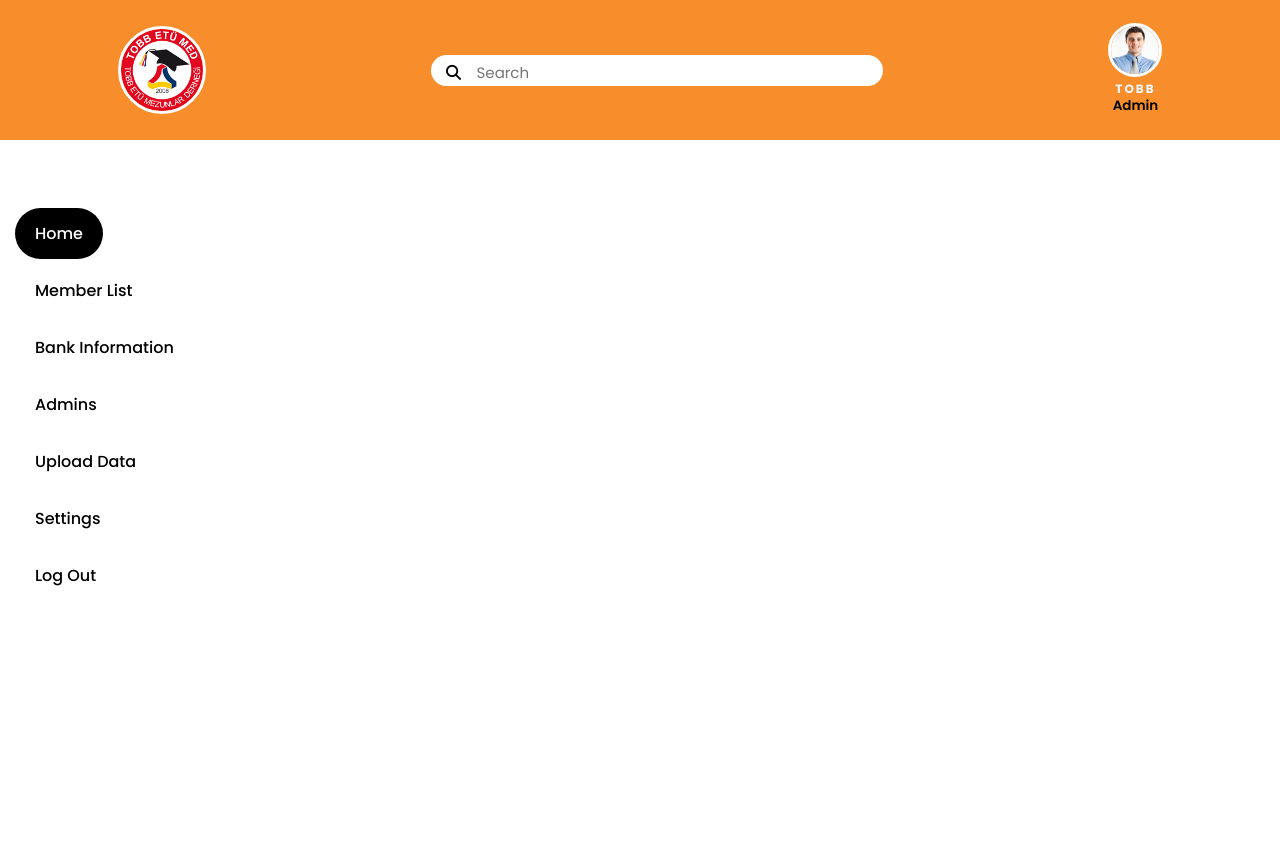
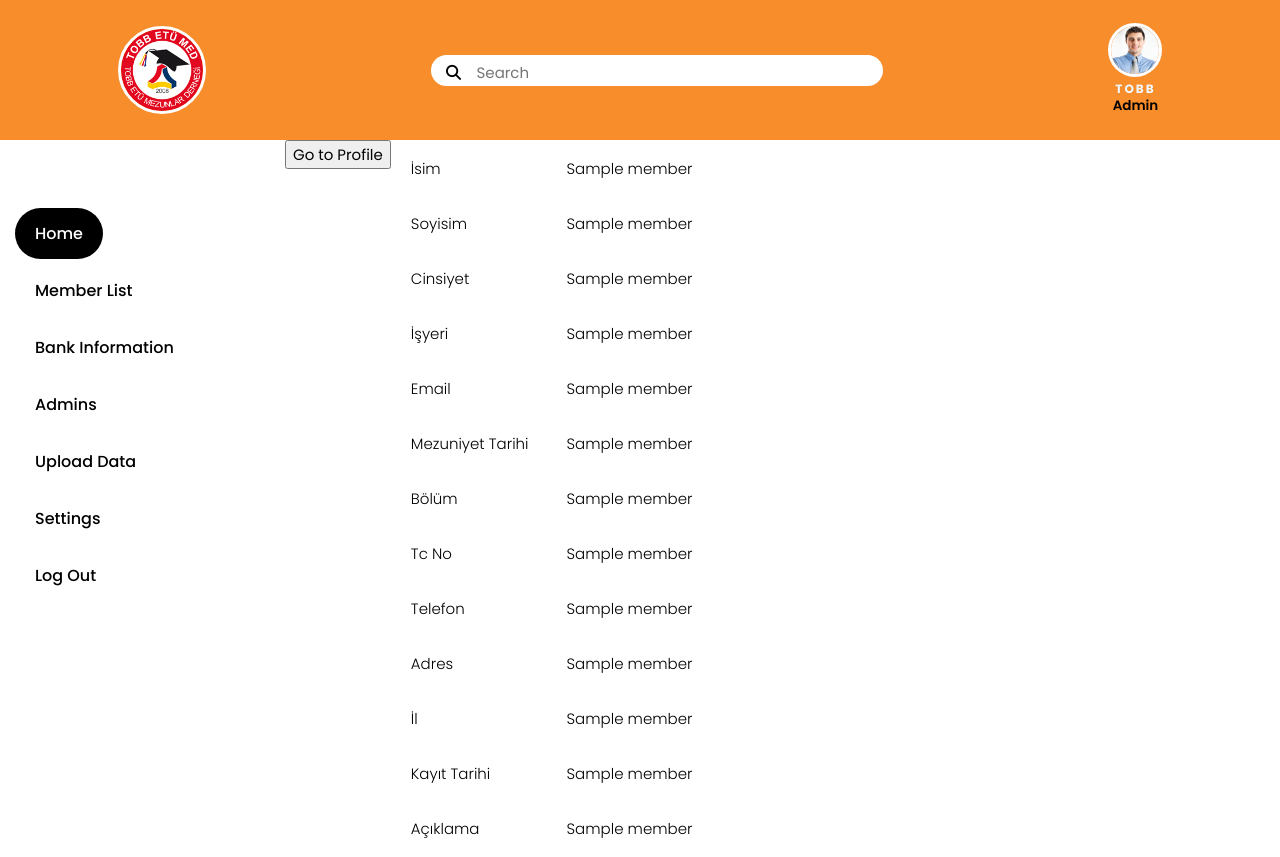
Before and after one commit to shiny-apricot/alumni-membership-system, a Flask app: a page that uses templates/profile.html in a window 1280 px wide. Before the commit the page ends 586 px from the top, so only its background shows below. Run offline with Flask 2, Linux system fonts and the light colour scheme; the visitor is signed in with stand-in values (Sample User, id 1); a database or web service that is not in the repository returns one stand-in record (values such as "Sample title"); parts of the project's set-up code (start-up, migrations or seed data) failed here and were passed over; some libraries are stand-ins or nearby versions.

Commit message:
last changes about design and login problem

```diff
--- a/app.py
+++ b/app.py
@@ -57,7 +57,7 @@ def home():
           app.logger.error("BELOW")
           print(dep_list)
           return render_template('home.html', user=session['user'], dep_list=dep_list)
-  return render_template('login.html')
+  return redirect(url_for('login'))
 
 @app.before_request
 def before_request():
@@ -77,7 +77,7 @@ def bank():
         receipt_list = cursor.fetchall()
         print('receipt list= ',receipt_list)
         return render_template('bank.html', receipt_list=receipt_list, user=session['user'])
-  return render_template('login.html')
+  return redirect(url_for('login'))
 
 
 
@@ -119,7 +119,7 @@ def admins():
         admins = cursor.fetchall()
         print('admins=> ',admins)
         return render_template('admins.html', admins=admins, user=session['user'])
-  return render_template('login.html')
+  return redirect(url_for('login'))
 
 
 
@@ -133,7 +133,7 @@ def table():
         cursor.execute("SELECT * FROM Member")
         members = cursor.fetchall()
     return render_template('table.html', members=members, user=session['user'])
-  return render_template('login.html')
+  return redirect(url_for('login'))
 
 
 @app.route('/profile/id=<member_id>', methods=['GET', 'POST'])
@@ -146,9 +146,21 @@ def profile(member_id):
         member = cursor.fetchall()
 
         print('## member=',member)
-        return render_template('profile.html', member=member, user=session['user'])
-  return render_template('login.html')
+        return render_template('profile.html', member=member, user=session['user'], member_id=member_id)
+  return redirect(url_for('login'))
 
+@app.route('/profile-edit/id=<member_id>', methods=['GET','POST'])
+def edit_profile(member_id):
+  if g.user:
+    with connection:
+      with connection.cursor() as cursor:
+        query = "SELECT * FROM Member WHERE member_id = "+member_id
+        cursor.execute(query)
+        member = cursor.fetchall()
+
+        print('## member=',member)
+        return render_template('profile_edit.html', member=member, user=session['user'], member_id=member_id)
+  return redirect(url_for('login'))
 
 
 @app.route('/settings', methods=['GET', 'POST'])
@@ -158,7 +170,7 @@ def settings():
       discount = request.form['"name" or "id" of content ']
     else:
       return render_template('settings.html',user=session['user'])
-  return render_template('login.html')
+  return redirect(url_for('login'))
 
 
 
@@ -187,7 +199,7 @@ def upload():
         return redirect(request.url)
 
     return render_template('upload.html', user=session['user'])
-  return render_template('login.html')
+  return redirect(url_for('login'))
 
 def save_file(file):
       print('save file started')
--- a/templates/piechart.html
+++ b/templates/piechart.html
@@ -1,7 +1,5 @@
 
 
-
-     <head>
             <link rel="stylesheet" href="https://use.fontawesome.com/releases/v5.7.1/css/home.css"/>
           <script type="text/javascript" src="https://www.gstatic.com/charts/loader.js"></script>
           <script type="text/javascript">
@@ -39,10 +37,8 @@
                chart.draw(data, options);
           }
           </script>
-     </head>
-     <body>
+
           <div style="width:200px;">
                <h3 align="center"></h3>
                <div id="piechart" class="pie"></div>
           </div>
-     </body>
--- a/templates/profile.html
+++ b/templates/profile.html
@@ -10,8 +10,72 @@
 {% endblock %}
 
 {% block body %}
+      <div class="button">
+          <form name="input-group" action="profile_edit" method="post">
+            <button type="submit" name="profile">Go to Profile</button>
+          </form>
+        </div>
 
-<p>{{ member[1] }} {{ member[2] }}</p>
+<section id="detailedTable">
+  <table id="dt">
+    <tbody>
+      <tr class="dtr">
+        <td> İsim </td>
+        <td>{{ member[0][3] }}</td>
+      </tr>
+      <tr class="dtr">
+        <td> Soyisim </td>
+        <td>{{ member[0][4] }}</td>
+      </tr>
+      <tr class="dtr">
+        <td> Cinsiyet </td>
+        <td>{{ member[0][4] }}</td>
+      </tr>
+      <tr class="dtr">
+        <td> İşyeri </td>
+        <td>{{ member[0][5] }}</td>
+      </tr>
+      <tr class="dtr">
+        <td> Email </td>
+        <td>{{ member[0][6] }}</td>
+      </tr>
+      <tr class="dtr">
+        <td> Mezuniyet Tarihi </td>
+        <td>{{ member[0][7] }}</td>
+      </tr>
+      <tr class="dtr">
+        <td> Bölüm </td>
+        <td>{{ member[0][8] }}</td>
+      </tr>
+      <tr class="dtr">
+        <td> Tc No </td>
+        <td>{{ member[0][9] }}</td>
+      </tr>
+      <tr class="dtr">
+        <td> Telefon </td>
+        <td>{{ member[0][10] }}</td>
+      </tr>
+      <tr class="dtr">
+        <td> Adres </td>
+        <td>{{ member[0][11] }}</td>
+      </tr>
+      <tr class="dtr">
+        <td> İl </td>
+        <td>{{ member[0][12] }}</td>
+      </tr>
+      <tr class="dtr">
+        <td> Kayıt Tarihi </td>
+        <td>{{ member[0][15] }}</td>
+      </tr>
+      <tr class="dtr">
+        <td> Açıklama </td>
+        <td>{{ member[0][16] }}</td>
+      </tr>
+    </tbody>
+  </table>
+  </section>
+
+
 
 
 
```
Also changed, not shown: static/css/profile.css (+21 -0 lines), templates/home.html (+0 -24 lines).
